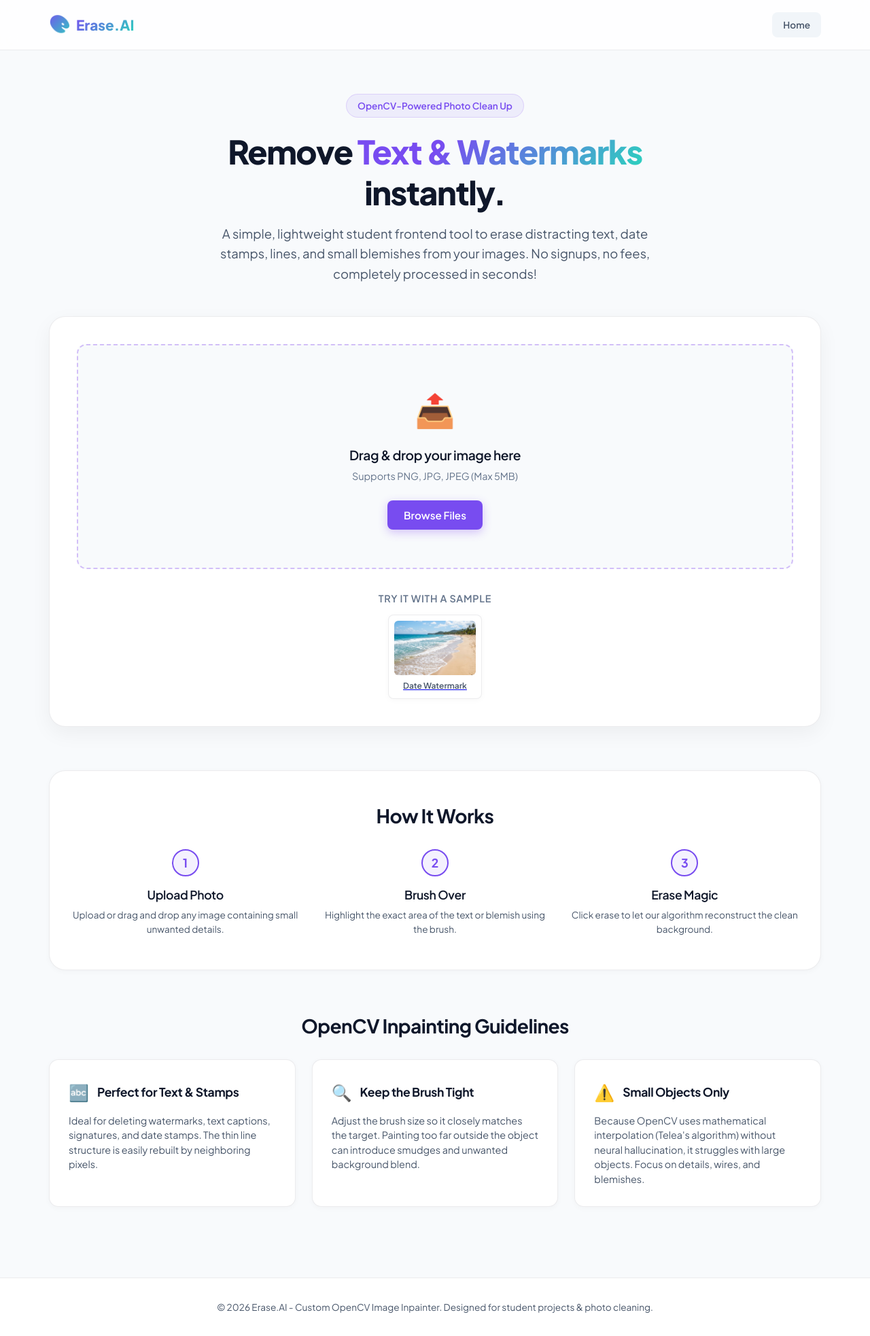
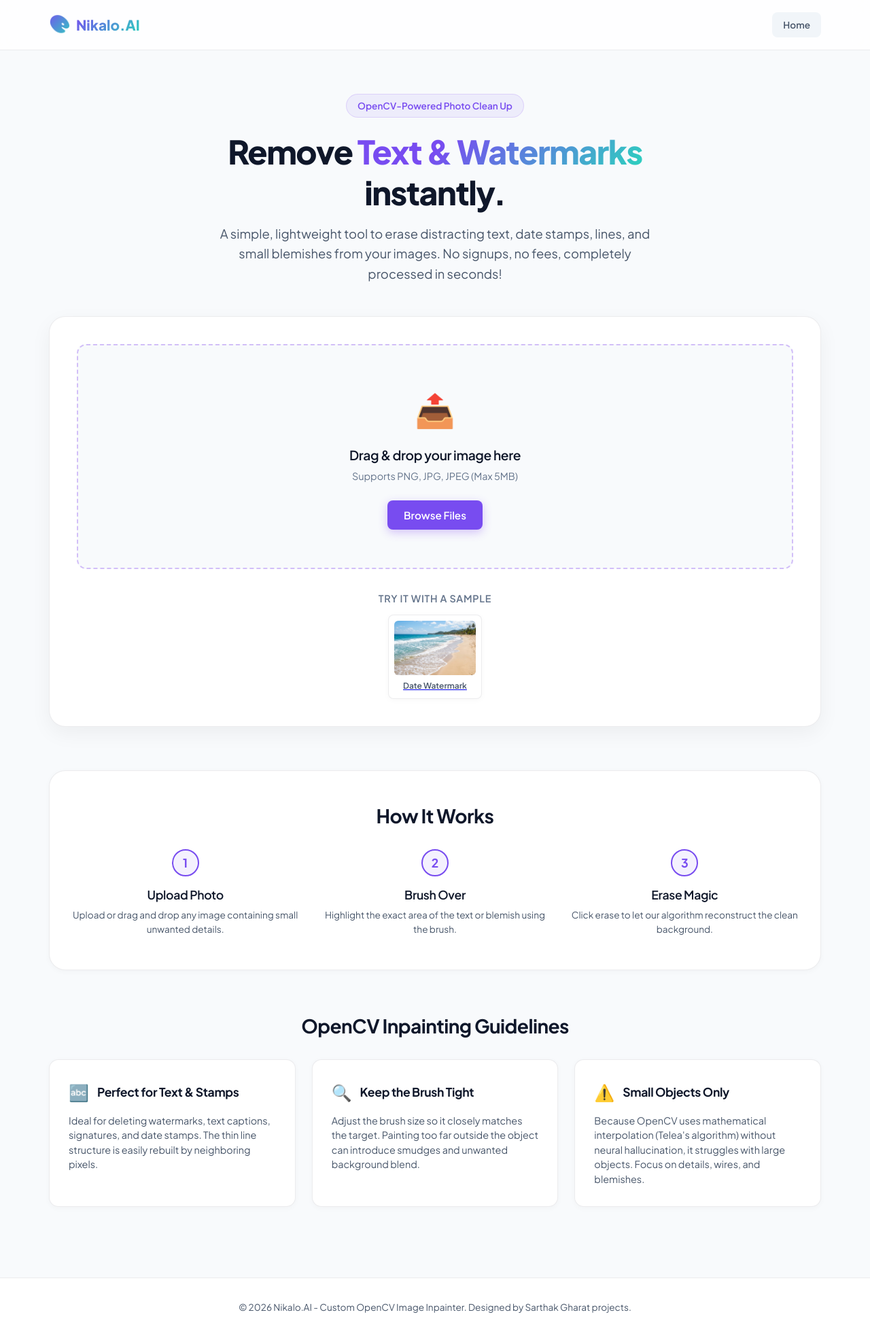
Before and after one commit to sarthak-debug/AI-object-remover, a Flask app: page / in a window 1280 px wide. Shown: the whole page at 68% size. Run offline with Flask 3, Linux system fonts and the light colour scheme.

Commit message:
Update index.html

```diff
--- a/templates/index.html
+++ b/templates/index.html
@@ -3,7 +3,7 @@
 <head>
     <meta charset="UTF-8">
     <meta name="viewport" content="width=device-width, initial-scale=1.0">
-    <title>Erase.AI - Text, Watermark & Small Object Remover</title>
+    <title>Nikalo.AI - Text, Watermark & Small Object Remover</title>
     <!-- Modern Styling -->
     <link rel="stylesheet" href="{{ url_for('static', filename='css/style.css') }}">
 </head>
@@ -14,7 +14,7 @@
         <div class="nav-container">
             <a href="/" class="logo">
                 <span class="logo-icon">🎨</span>
-                <span>Erase.AI</span>
+                <span>Nikalo.AI</span>
             </a>
             <div>
                 <a href="/" class="btn btn-secondary" style="font-size: 0.85rem; padding: 0.5rem 1rem;">Home</a>
@@ -30,7 +30,7 @@
             <span class="badge">OpenCV-Powered Photo Clean Up</span>
             <h1 class="hero-title">Remove <span>Text & Watermarks</span> instantly.</h1>
             <p class="hero-subtitle">
-                A simple, lightweight student frontend tool to erase distracting text, date stamps, lines, and small blemishes from your images. No signups, no fees, completely processed in seconds!
+                A simple, lightweight tool to erase distracting text, date stamps, lines, and small blemishes from your images. No signups, no fees, completely processed in seconds!
             </p>
         </section>
 
@@ -334,7 +334,7 @@
 
     <!-- Footer -->
     <footer>
-        <p>&copy; 2026 Erase.AI - Custom OpenCV Image Inpainter. Designed for student projects & photo cleaning.</p>
+        <p>&copy; 2026 Nikalo.AI - Custom OpenCV Image Inpainter. Designed by Sarthak Gharat projects.</p>
     </footer>
 
     <!-- JS helper for drag and drop styling -->
```
